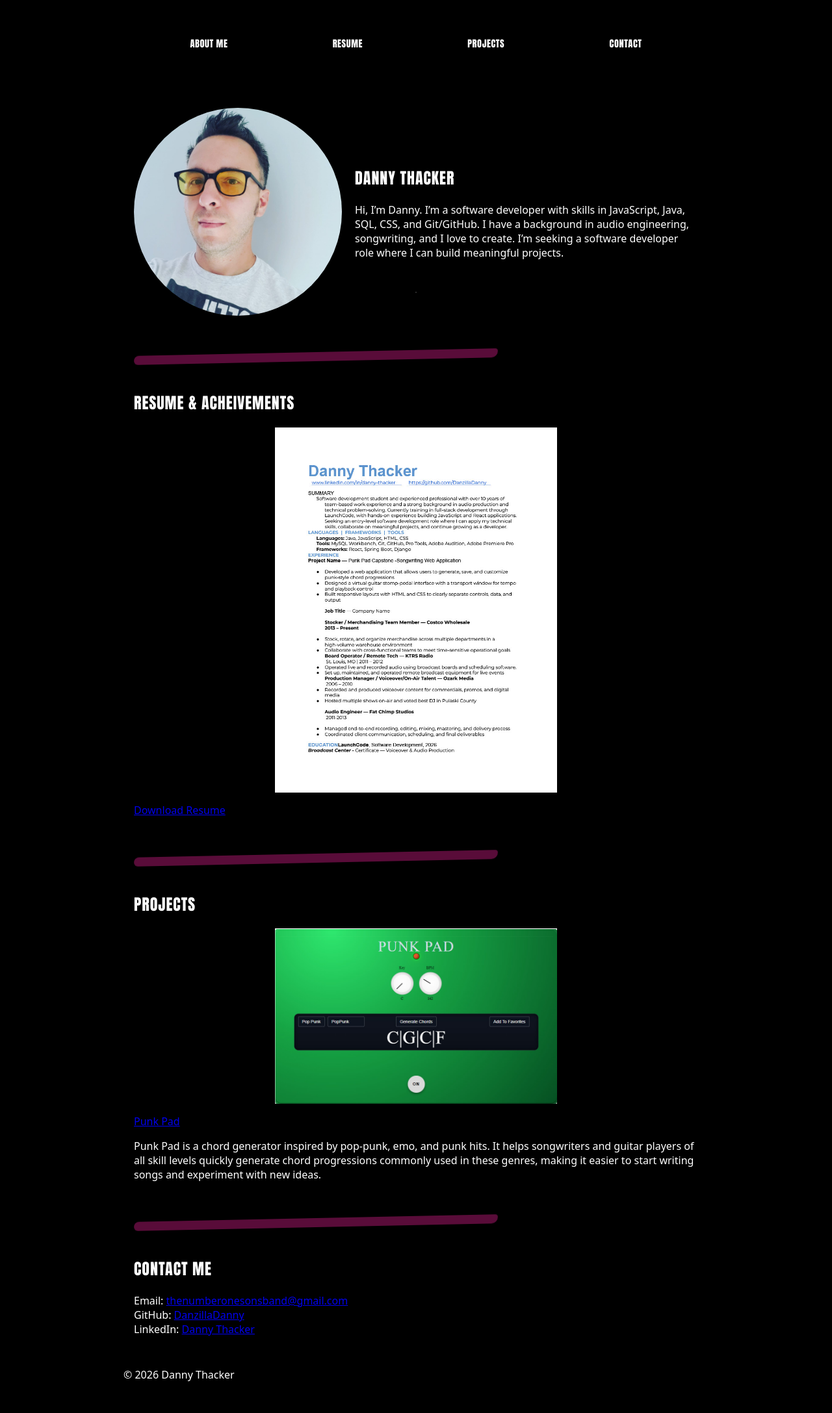
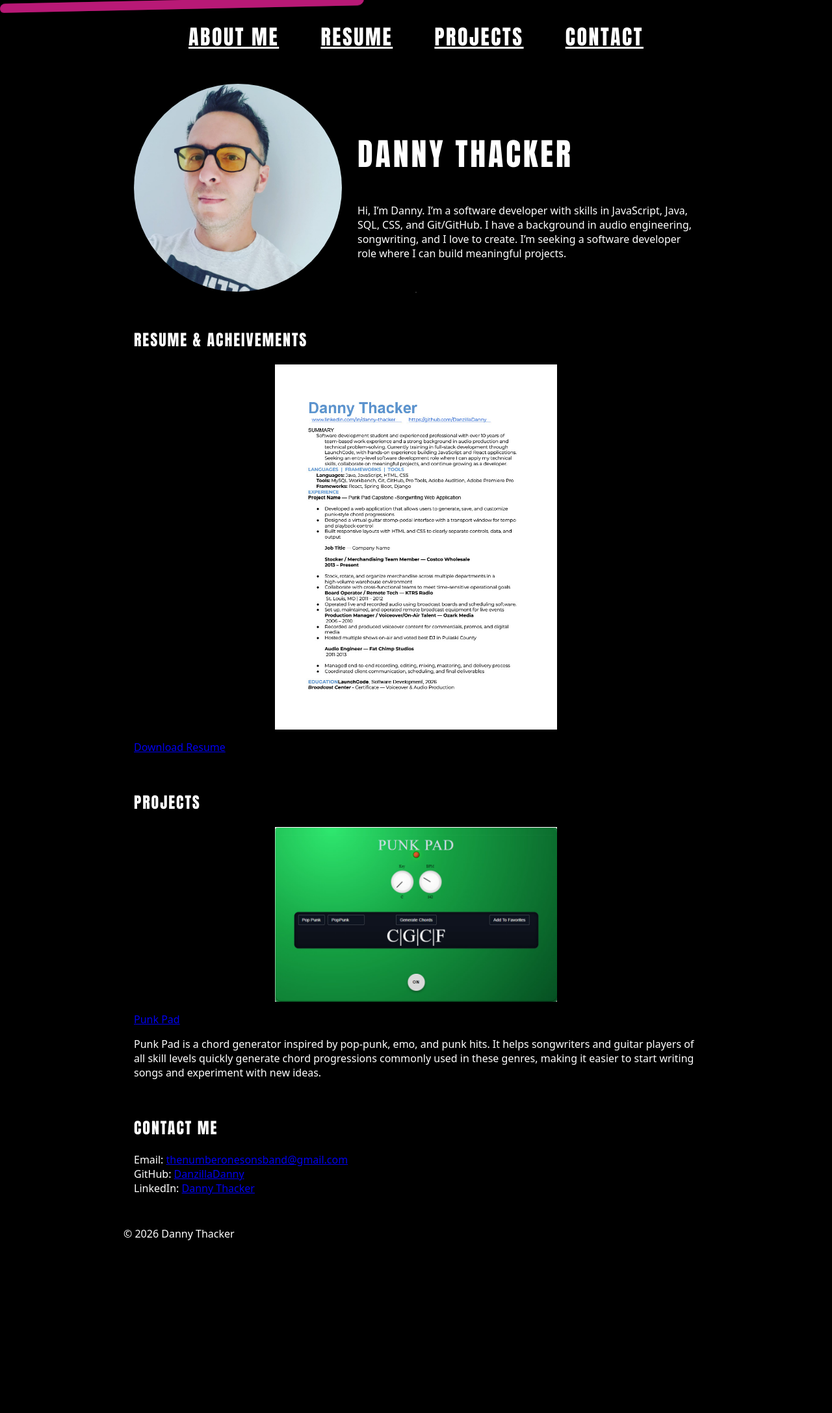
Before and after one commit to DanzillaDanny/DanzillaDanny.github.io, a Jekyll site: the page built from index.md, in a window 1280 px wide. Shown: the whole page at 65% size. Built offline with Jekyll 4.4.1, drawn with Linux system fonts in a browser that asks for light colours; after the commit the page ends 1958 px from its top, so only the background shows below that.

Commit message:
adjusting text

```diff
--- a/assets/index.css
+++ b/assets/index.css
@@ -46,34 +46,29 @@ background:
     align-items: center;
     max-width: 700px;
     margin: auto;
-    padding: 1.25rem;
-    flex-wrap: wrap;
 }
 
 .nav a{
+    font-family: Impact, Arial Black, sans-serif;
+    font-size: 2.0rem;
+    letter-spacing: 0.07rem;
+    text-transform: uppercase;
+    color: #ffffff;
     position: relative;
-    text-decoration: none;
-    color: var(--main-text-color);
-    font-weight: 700;
-    letter-spacing: 0.05rem;
-    text-transform: uppercase;
-    font-size: 0.9rem;
-    padding: 0.25rem 0.15rem;
-    z-index: 0;
 }
 
 .nav a::before{
     content: '';
     position: absolute;
-    left: -12%;
-    bottom: -0.7em;
+    left: -8%;
+    bottom: -0.45em;
     width: 0%;
-    height: 0.9em;
+    height: 0.38em;
     background: var(--accent-color);
     opacity: 0.9;
     z-index: -1;
     transform: rotate(-2.5deg);
-    border-radius: 2px 10px 3px 9px;
+    border-radius: 2px 6px 2px 6px;
 
     box-shadow:inset -3px 0 0 rgba(0,0,0,0.35),
     inset 3px 0 0 rgba(255,255,255,0.12);
@@ -82,7 +77,7 @@ background:
 }
 
 .nav a:hover::before{
-    width: 130%;
+    width: 118%;
     transform: rotate(-1.2deg);
 }
 
@@ -94,10 +89,14 @@ background:
 
 .hero{
     display: flex;
-    gap: 1.25rem;
+    gap: 1.5rem;
     align-items: center;
-    margin-top: 1rem;
-    margin-bottom: 1.25rem;
+}
+
+.hero-text h1{
+    font-size: 3rem;
+    font-family: Impact, Arial Black, sans-serif;
+    letter-spacing: 0.1em;
 }
 
 .nav a,
@@ -105,17 +104,12 @@ background:
 .hero-text h1 {
   font-family: Impact, Impact, Haettenschweiler, 'Arial Black', "Franklin Gothic Heavy", Arial, sans-serif;
   text-transform: uppercase;
-  letter-spacing: 0.04em;
+  letter-spacing: 0.08em;
   font-weight: 900;
-
-  text-shadow: 1px 1px 0 rgba(0,0,0,0.6),
-  -1px 0 0 rgba(255,255,255,0.04);
 }
 
 .section {
   margin-top: 3.5rem;
-  padding-top: 2.5rem;
-  position: relative;
 }
 
 .section::before {
```
